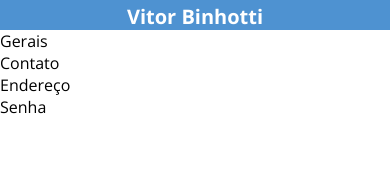
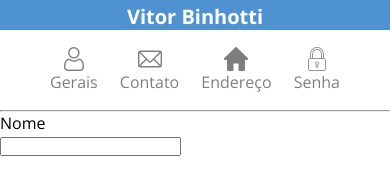
Before and after one commit to vitorbinhotti/espacodoestudante, a plain HTML site: page index.html in a window 390 px wide. Shown: the part 166-360 px from the top of the page. Drawn offline with nearby package versions, Linux system fonts and the light colour scheme.

Commit message:
UPDATE - trabalho quase pronto

```diff
--- a/index.html
+++ b/index.html
@@ -16,7 +16,9 @@
 <body>
     <header class="header">
         <div class="seta">
-            <img src="src/images/seta-esquerda-branca.png" alt="">
+            <a href="">
+                <img src="src/images/seta-esquerda-branca.png" alt="Seta Esquerda Icon">
+            </a>
         </div>
         <div>
             <img class="minha-foto" src="src/images/minhafoto.jpeg" alt="Foto Vitor Binhotti">
@@ -25,13 +27,44 @@
     </header>
     <main>
         <nav>
-            <ul class="">
-                <li>Gerais</li>
-                <li>Contato</li>
-                <li>Endereço</li>
-                <li>Senha</li>
+            <ul class="informacoes">
+
+                <a class="btn" href="#">
+                    <div class="gerais">
+                        <img src="src/images/pessoa-icon.png" alt="Pessoa Icon">
+                        <p>Gerais</p>
+                    </div>
+                </a>
+
+                <a class="btn" href="#">
+                    <div class="contato">
+                        <img src="src/images/e-mail.png" alt="Email Icon">
+                        <p>Contato</p>
+                    </div>
+                </a>
+
+                <a class="btn" href="#">
+                    <div class="endereco">
+                        <img src="src/images/casa.png" alt="">
+                        <p>Endereço</p>
+                    </div>
+                </a>
+
+                <a class="btn" href="#">
+                    <div class="senha">
+                        <img src="src/images/cadeado.png" alt="">
+                        <p>Senha</p>
+                    </div>
+                </a>
             </ul>
         </nav>
+        <hr>
+
+        <div>
+            <p>Nome</p>
+            <label for="text"></label>
+            <input type="text">
+        </div>
     </main>
 </body>
 
--- a/src/style.css
+++ b/src/style.css
@@ -27,4 +27,57 @@ body {
         width: 24px;
         padding: 3%;
     }
+
+    .gerais {
+        display: flex;
+        flex-direction: column;
+        align-items: center;
+        opacity: 0.5;
+    }
+
+    .gerais img {
+        height: 24px;
+        width: 24px;
+    }
+
+    .contato {
+        display: flex;
+        flex-direction: column;
+        align-items: center;
+        opacity: 0.5;
+    }
+
+    .endereco {
+        display: flex;
+        flex-direction: column;
+        align-items: center;
+        opacity: 0.5;
+    }
+
+    .senha {
+        display: flex;
+        flex-direction: column;
+        align-items: center;
+        opacity: 0.5;
+    }
+
+    .informacoes {
+        display: flex;
+        margin-inline: 50px;
+        justify-content: space-between;
+        height: 80px;
+        align-items: center;
+    }
+
+    .btn {
+        text-decoration: none;
+        color: black;
+        transform: 0.3s;
+    }
+
+    .btn:hover {
+        background-color: rgb(201, 201, 18);
+        opacity: 0.5;
+    }
+
 }
```
Also changed, not shown: src/images/cadeado.png (added), src/images/casa.png (added), src/images/e-mail.png (added), src/images/pessoa-icon.png (added).
